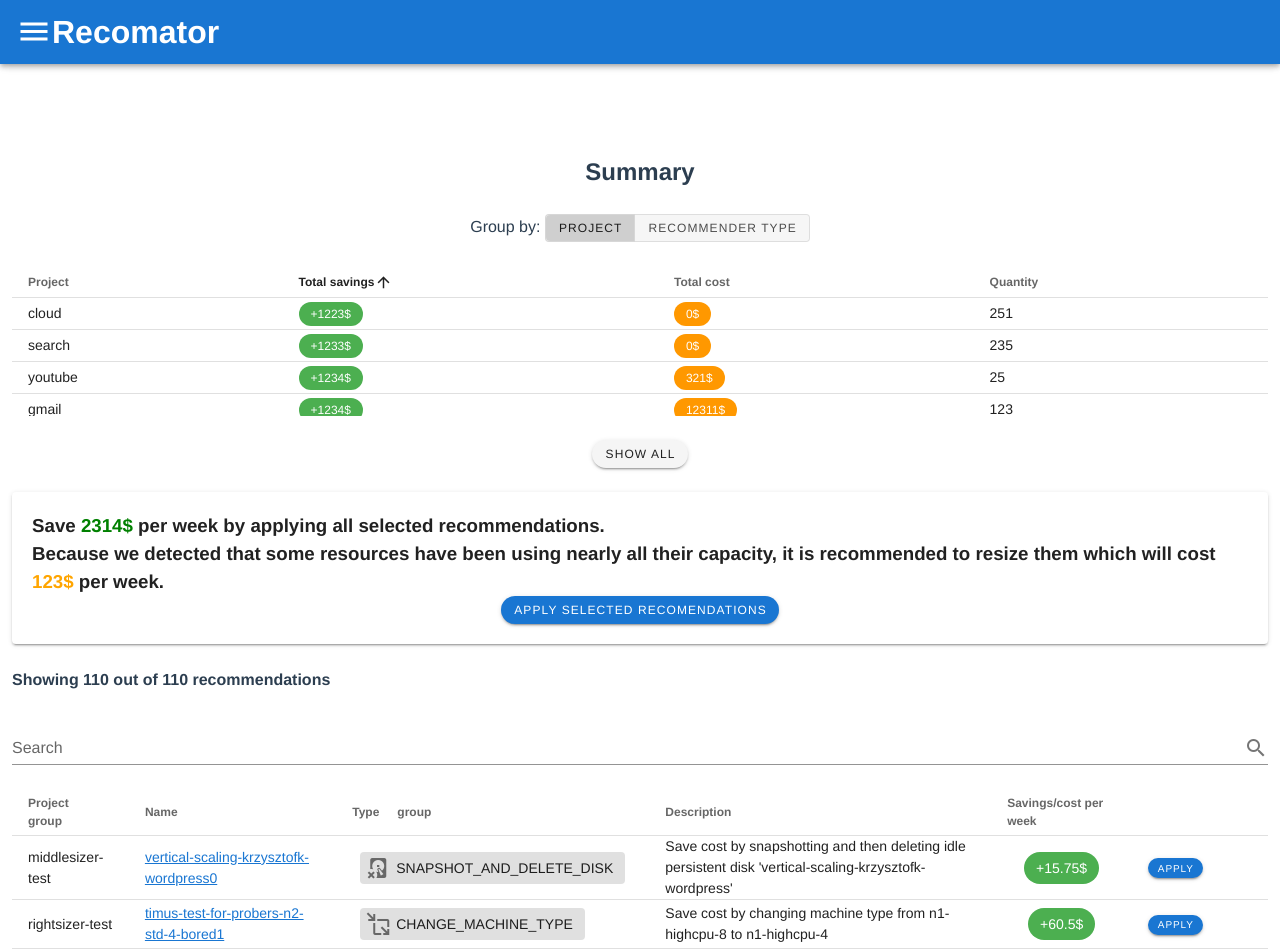
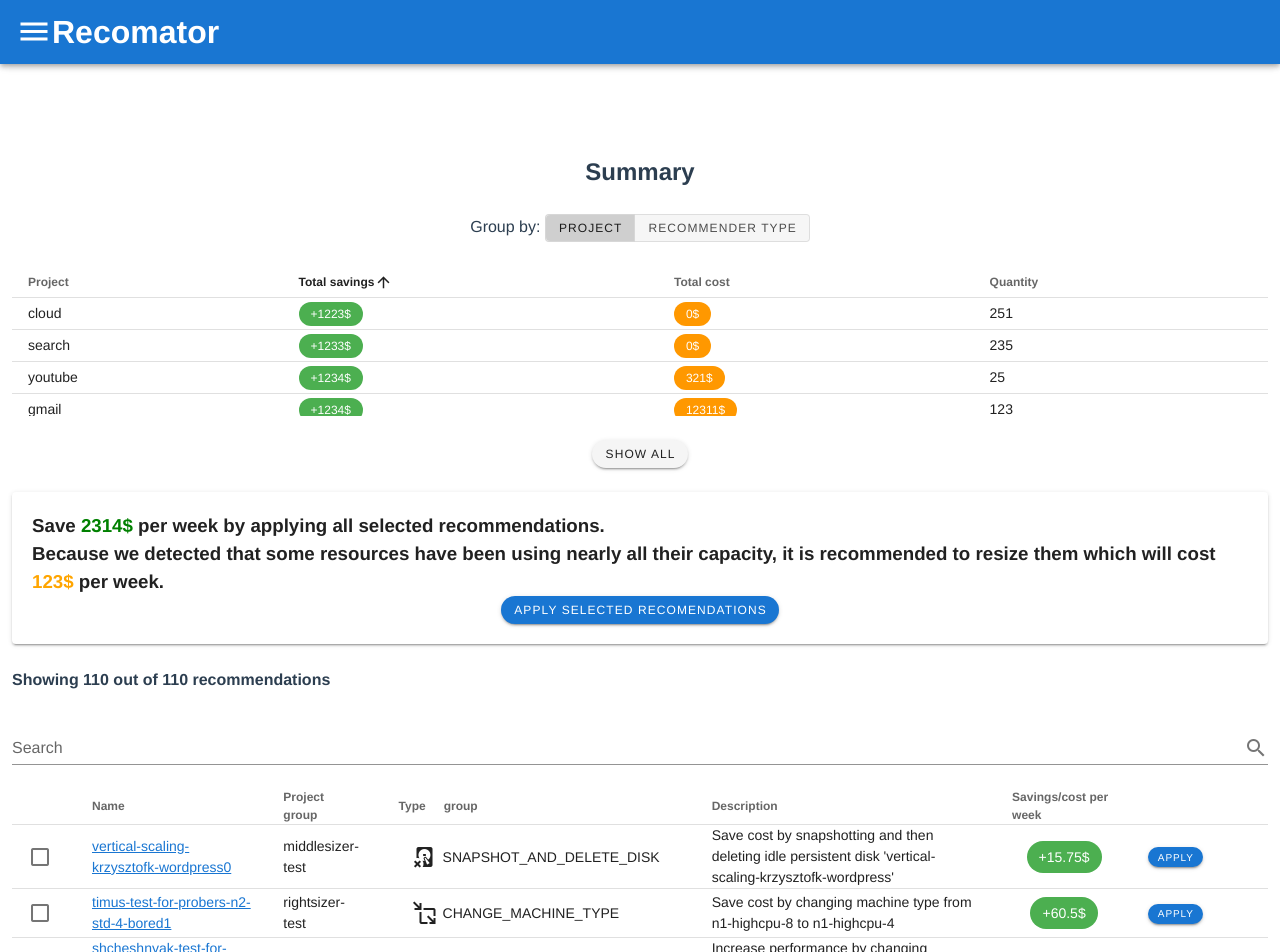
Before and after one commit to googleinterns/recomator, a Vue app in the folder frontend/: page /mock in a window 1280 px wide. Shown: the top 952 px of the page. Built offline with nearby package versions, Linux system fonts and the light colour scheme.

Commit message:
Grouping summaries, closed on default

```diff
--- a/frontend/src/views/Mock.vue
+++ b/frontend/src/views/Mock.vue
@@ -29,7 +29,6 @@ limitations under the License. -->
         >
         <v-row
           ><v-col>
-            <v-form ref="formProject">
             <v-combobox
               v-model="projectsSelected"
               :items="summary.getProjectList()"
@@ -52,7 +51,6 @@ limitations under the License. -->
               "
               >Clear</v-btn
             >
-            </v-form>
           </v-col></v-row
         >
         <v-row
@@ -161,9 +159,11 @@ limitations under the License. -->
             Group by:
             <v-tooltip bottom>
               <template v-slot:activator="{ on, attrs }">
-                <v-btn-toggle multiple mandatory >
+                <v-btn-toggle multiple mandatory>
                   <v-btn rounded small v-bind="attrs" v-on="on">Project</v-btn>
-                  <v-btn rounded small v-bind="attrs" v-on="on">Recommender Type</v-btn>
+                  <v-btn rounded small v-bind="attrs" v-on="on"
+                    >Recommender Type</v-btn
+                  >
                 </v-btn-toggle>
               </template>
               Select at least one
@@ -200,9 +200,10 @@ limitations under the License. -->
             </v-data-table>
           </v-col></v-row
         >
-        <v-row><v-col>
-          <v-dialog v-model="dialog" max-width="900px">
-          <template v-slot:activator="{on, attrs}">
+        <v-row
+          ><v-col>
+            <v-dialog max-width="900px">
+              <template v-slot:activator="{ on, attrs }">
                 <v-btn rounded small v-bind="attrs" v-on="on">Show All</v-btn>
               </template>
               <v-card>
@@ -238,7 +239,8 @@ limitations under the License. -->
                 </v-card-text>
               </v-card>
             </v-dialog>
-        </v-col></v-row>
+          </v-col></v-row
+        >
 
         <v-row>
           <v-col>
@@ -265,23 +267,31 @@ limitations under the License. -->
         </v-row>
         <v-row>
           <v-col>
-            <h4 class="text-left"> Showing {{recommendations.filter(recommendation =>
+            <h4 class="text-left">
+              Showing
+              {{
+                recommendations.filter(recommendation =>
                   filterRecommendation.predicate(recommendation)
-                ).length}} out of {{recommendations.length}} recommendations </h4>
+                ).length
+              }}
+              out of {{ recommendations.length }} recommendations
+            </h4>
           </v-col>
         </v-row>
-        <v-row><v-col>
+        <v-row
+          ><v-col>
             <v-text-field
               v-model="search"
               append-icon="mdi-magnify"
               label="Search"
               single-line
               hide-details
-              ></v-text-field>
-        </v-col></v-row>
+            ></v-text-field> </v-col
+        ></v-row>
         <v-row>
           <v-col>
             <v-data-table
+              dense
               :headers="headers"
               :items="
                 recommendations.filter(recommendation =>
@@ -289,18 +299,31 @@ limitations under the License. -->
                 )
               "
               show-group-by
+              v-on:update:group-by="groupByUpdated()"
               :search="search"
             >
+              <template v-slot:group.summary="gsprops">
+                <td class="text-left" colspan="2">
+                  Total savings:
+                  <v-chip dark color="green" small> +{{ 123 }}$ </v-chip> Total
+                  cost: <v-chip dark color="orange" small> {{ 33 }}$ </v-chip>
+                </td>
+                {{ closeIfOpenedFirstTime(gsprops.group, gsprops.toggle) }}
+              </template>
               <template v-slot:item="recommendation">
                 <tr>
-                  <td class="text-left">{{ recommendation.item.project }}</td>
+                  <td>
+                    <v-simple-checkbox small> </v-simple-checkbox>
+                  </td>
                   <td class="text-left">
                     <a :href="recommendation.item.path">
                       {{ recommendation.item.name }}
                     </a>
                   </td>
+                  <td class="text-left">{{ recommendation.item.project }}</td>
+
                   <td class="text-left">
-                    <v-chip class="ma-2" label>
+                    <v-chip class="ma-2" color="white" label>
                       <v-icon
                         left
                         v-if="
@@ -378,10 +401,16 @@ limitations under the License. -->
                       v-if="recommendation.item.inProgress()"
                     ></v-progress-circular>
 
-                    <v-btn x-small label v-if="recommendation.item.succeded()" color="green">
+                    <v-btn
+                      x-small
+                      label
+                      v-if="recommendation.item.succeded()"
+                      color="green"
+                    >
                       <v-icon
                         color="white"
-                        left dark
+                        left
+                        dark
                         v-if="recommendation.item.succeded()"
                         >mdi-check-circle</v-icon
                       >
@@ -716,8 +745,9 @@ export default class Mock extends Vue {
   private projectsSelected: Array<string> = [];
   private search = "";
   private headers = [
+    { text: "", value: "selected", groupable: false, sortable: true },
+    { text: "Name", value: "name", groupable: false, sortable: true },
     { text: "Project", value: "project", sortable: true },
-    { text: "Name", value: "name", groupable: false, sortable: true },
     { text: "Type", value: "recommenderSubtype", sortable: true },
     {
       text: "Description",
@@ -938,5 +968,20 @@ export default class Mock extends Vue {
     this.successfullyLoaded = true;
     this.generateRecommendations();
   }
+
+  private groupsToggledAlready: string[] = [];
+
+  // A bit of a sneaky way not to have expanded groups at default
+  private groupByUpdated(): void {
+    console.log("cleaning");
+    this.groupsToggledAlready.length = 0;
+  }
+
+  private closeIfOpenedFirstTime(groupName: string, toggler: () => void): void {
+    if (!this.groupsToggledAlready.includes(groupName)) {
+      this.groupsToggledAlready.push(groupName);
+      toggler();
+    }
+  }
 }
 </script>
```
Lines whose indentation alone changed are shown as unchanged.
